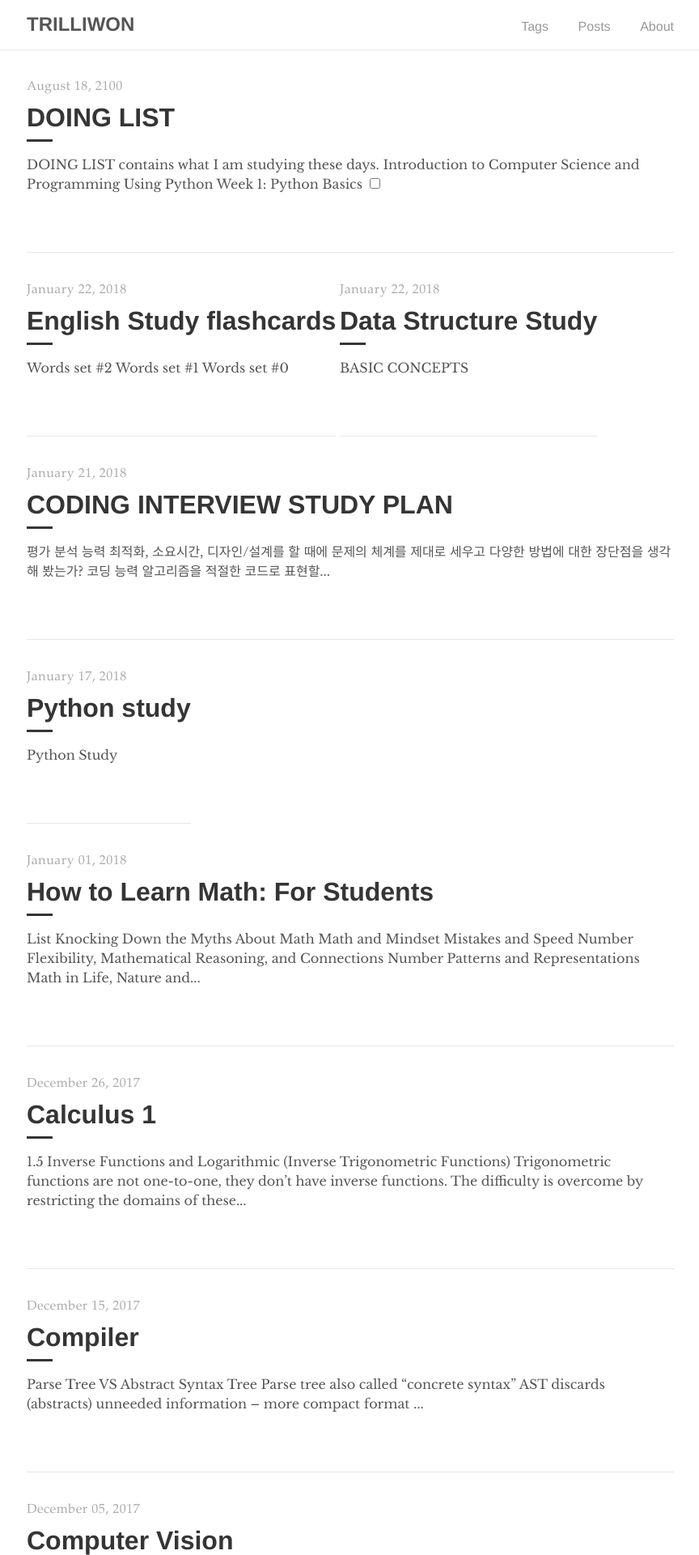
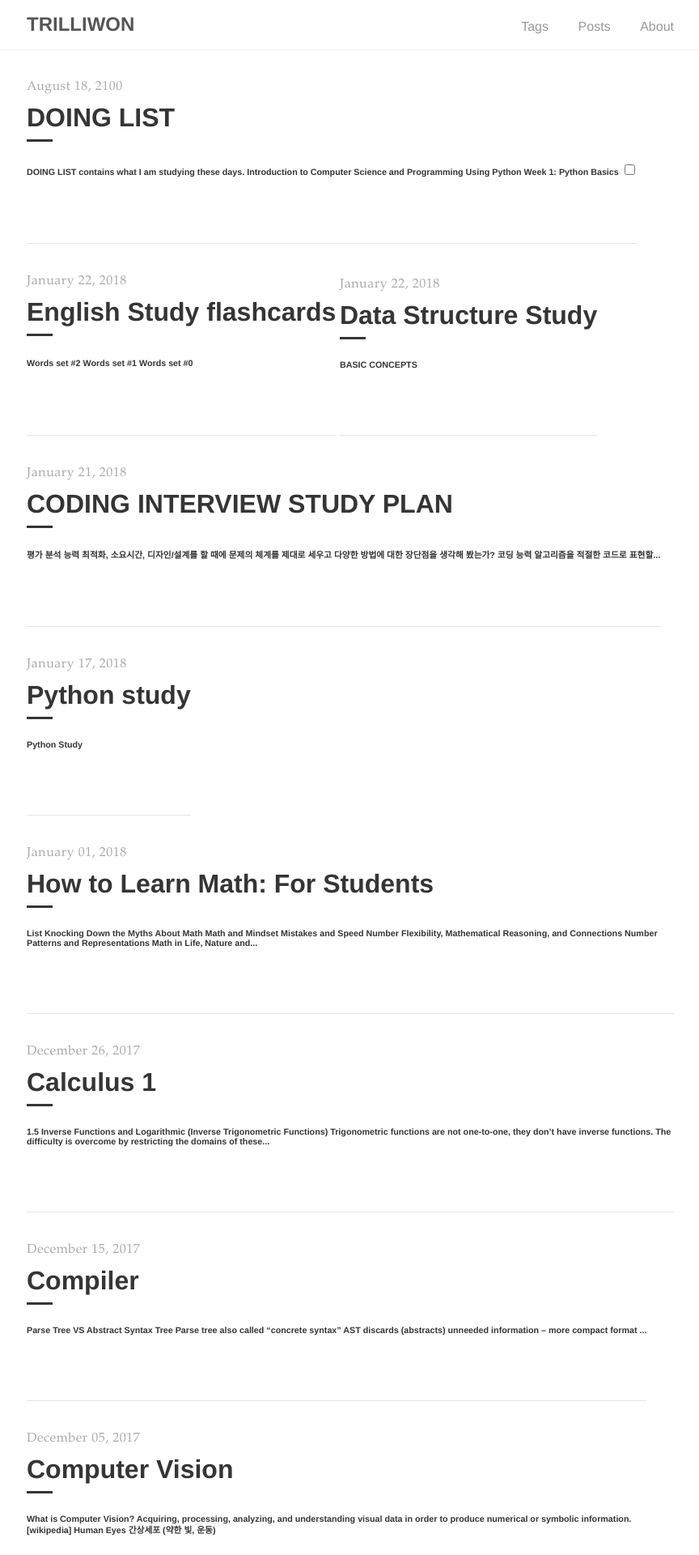
Before and after one commit to trilliwon/ABL, a Jekyll site: the page built from index.html, in a window 1280 px wide. Shown: the top 1920 px of the page at 81% size, without its empty margins (207-1071 px from the left). Built offline with Jekyll 4.4.1, drawn with Linux system fonts in a browser that asks for light colours; nearby versions of some CDN libraries; the list of posts is cut into pages by our own code.

Commit message:
Mon Jan 22 17:36:33 KST 2018

```diff
--- a/index.html
+++ b/index.html
@@ -14,9 +14,9 @@ title: Home
         <!-- black line -->
         <div class="catalogue-line"></div>
 
-        <p class="catalogue-detail">
+        <h6 class="catalogue-detail">
           {{ post.content | truncatewords: 30 | strip_html }}
-        </p>
+        </h6>
       </div>
       <br>
     </a>
```
